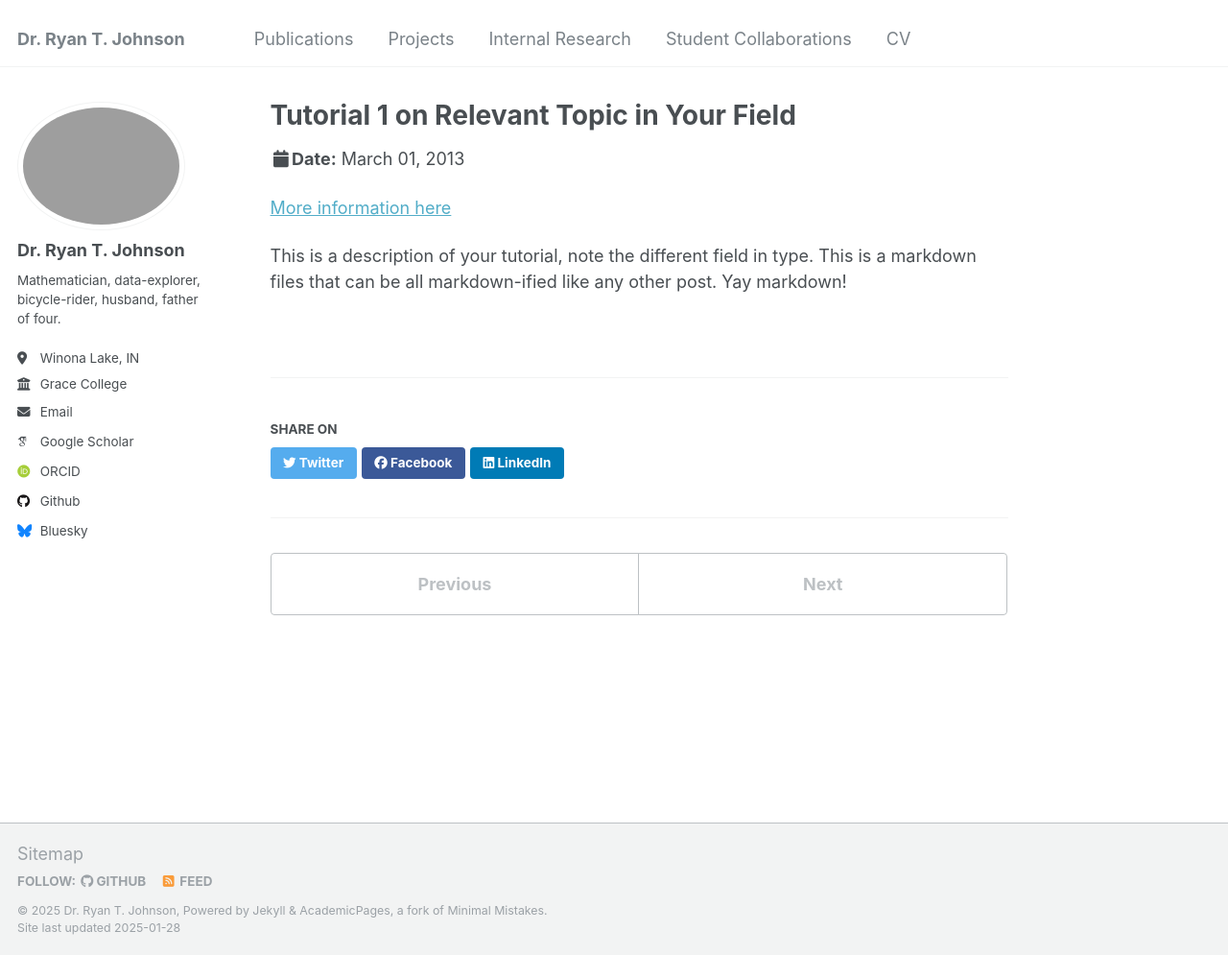
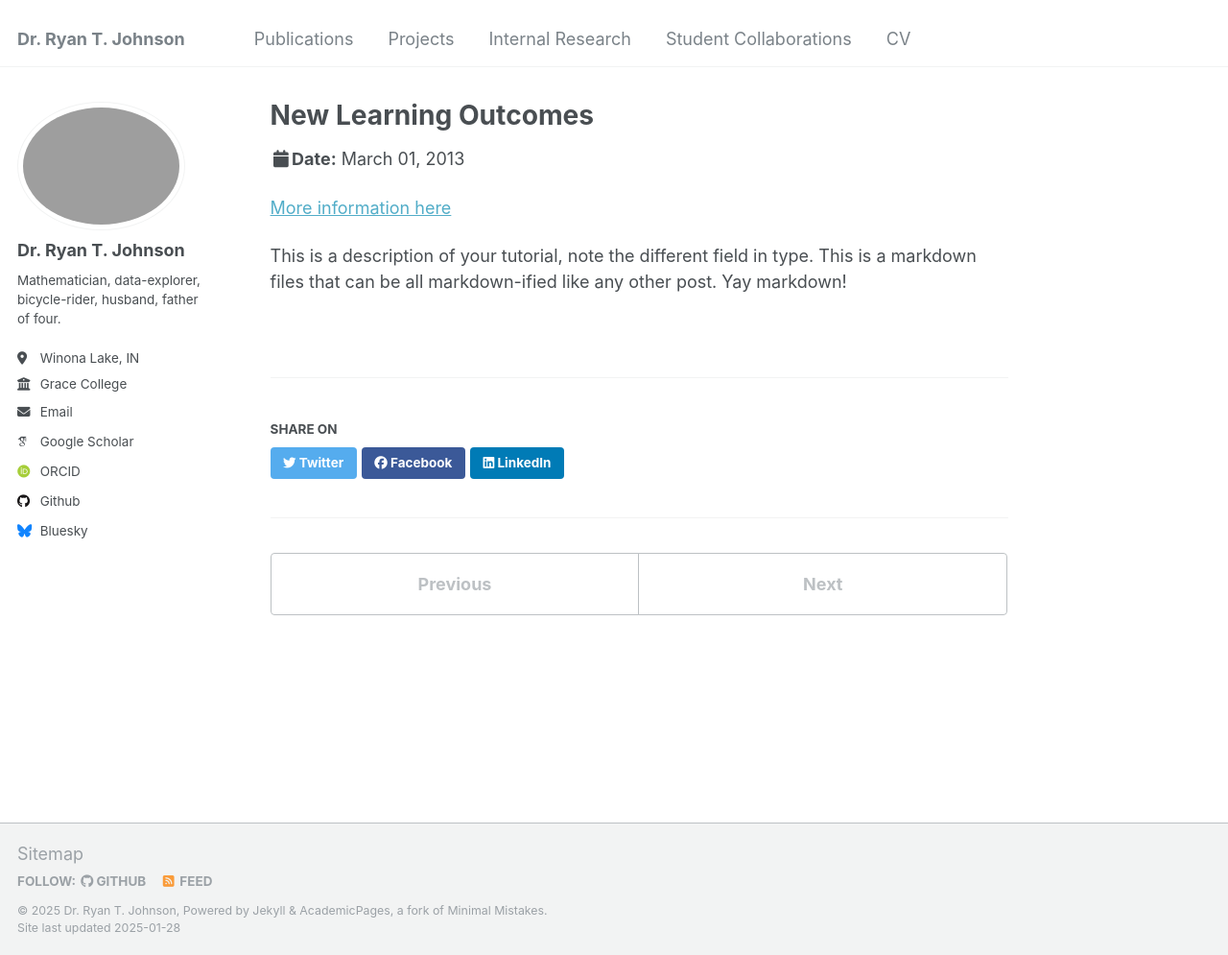
Before and after one commit to ryanjohnsonwi/website, a Jekyll site: the page built from _talks/2013-03-01-tutorial-1.md, in a window 1280 px wide and 995 px high. Shown: the whole window at 96% size. Built offline with Jekyll 4.4.1, drawn with Linux system fonts in a browser that asks for light colours; some web fonts are replaced.

```diff
--- a/_data/navigation.yml
+++ b/_data/navigation.yml
@@ -15,7 +15,7 @@ main:
     url: /talks/
 
   - title: "Student Collaborations"
-    url: /teaching/
+    url: /student_collaborations/
 
  # - title: "Blog Posts"
  #   url: /year-archive/
--- a/_talks/2013-03-01-tutorial-1.md
+++ b/_talks/2013-03-01-tutorial-1.md
@@ -1,5 +1,5 @@
 ---
-title: "Tutorial 1 on Relevant Topic in Your Field"
+title: "New Learning Outcomes"
 collection: talks
 type: "Tutorial"
 permalink: /talks/2013-03-01-tutorial-1
```
Also changed, not shown: _pages/projects.html (renamed from _pages/portfolio.html), _projects/portfolio-1.md (renamed from _portfolio/portfolio-1.md), _projects/portfolio-2.html (renamed from _portfolio/portfolio-2.html).
